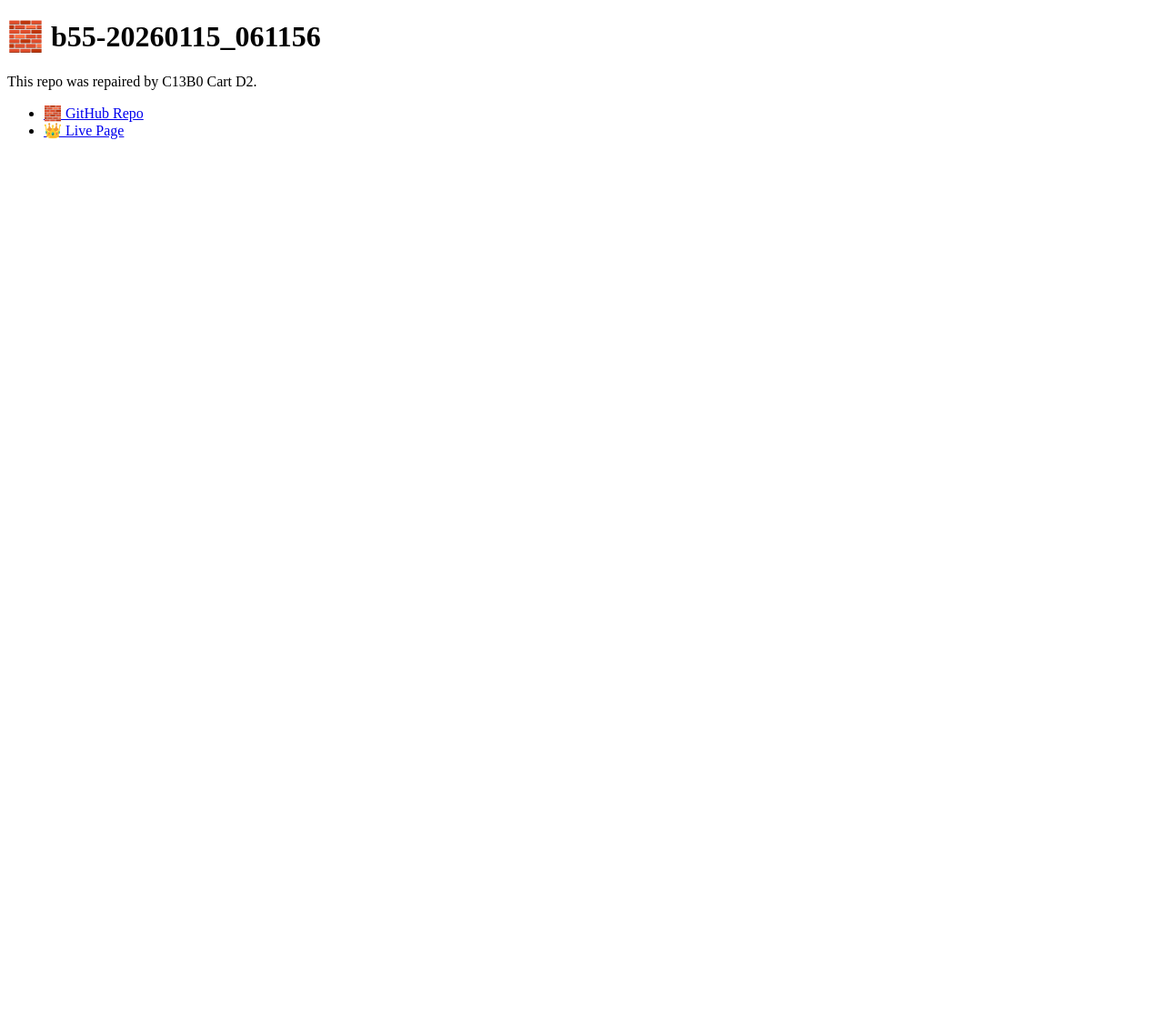
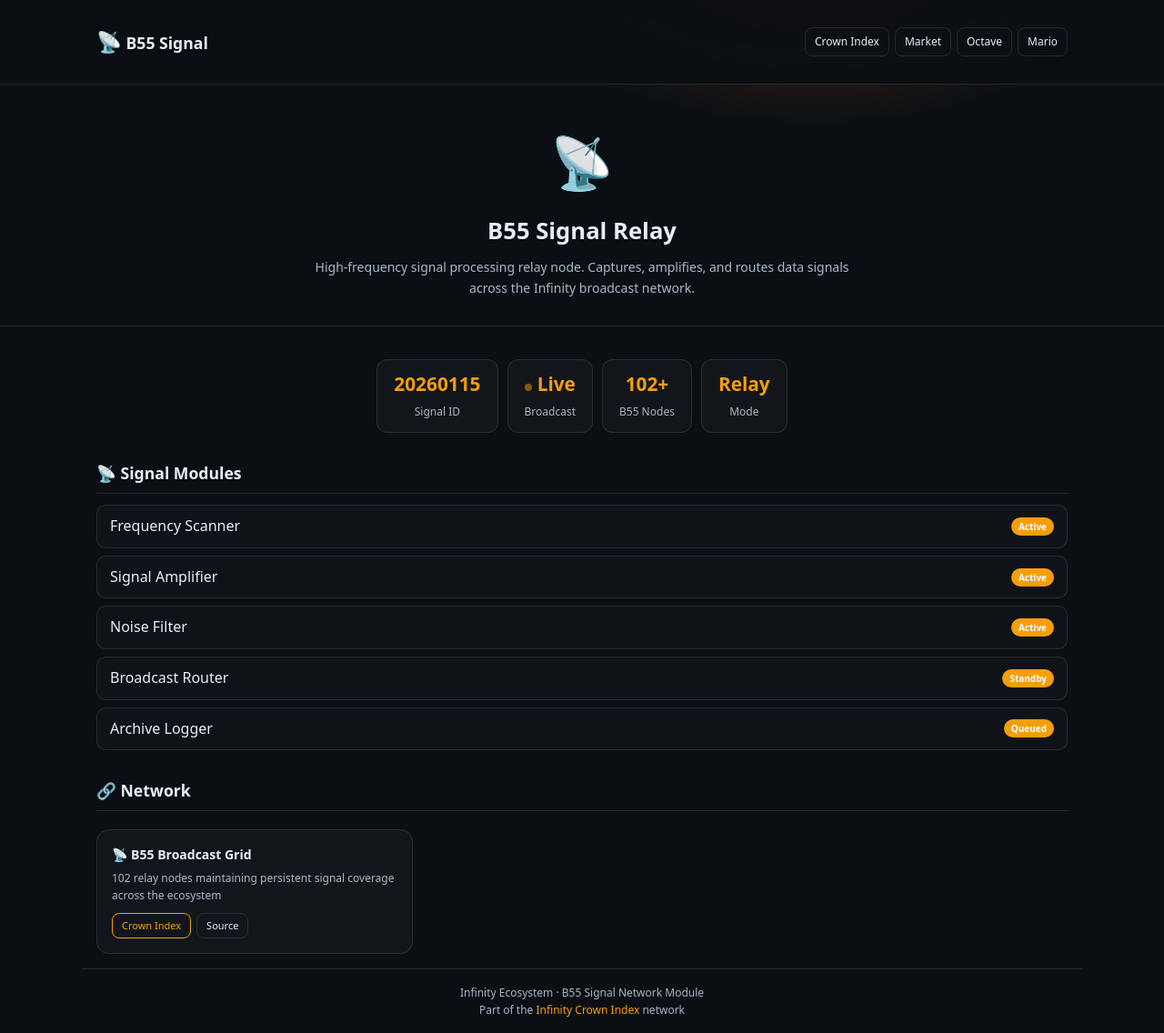
Before and after one commit to pewpi-infinity/b55-20260115_061156, a plain HTML site: page index.html in a window 1280 px wide. Shown: the whole page at 91% size. Before the commit the page ends 800 px from the top, so only its background shows below. Drawn offline with Linux system fonts and the light colour scheme.

Commit message:
Deploy b55 index - Infinity ecosystem

```diff
--- a/index.html
+++ b/index.html
@@ -1,15 +1,151 @@
-<!doctype html>
-<html>
-<head>
-<meta charset="utf-8">
-<title>b55-20260115_061156</title>
-</head>
-<body>
-<h1>🧱 b55-20260115_061156</h1>
-<p>This repo was repaired by C13B0 Cart D2.</p>
-<ul>
-  <li><a href="https://github.com/pewpi-infinity/b55-20260115_061156">🧱 GitHub Repo</a></li>
-  <li><a href="https://pewpi-infinity.github.io/b55-20260115_061156/">👑 Live Page</a></li>
-</ul>
-</body>
-</html>
+<!doctype html><html lang="en"><head>
+<meta charset="utf-8"><meta name="viewport" content="width=device-width,initial-scale=1">
+<title>B55 Signal - 20260115_061156</title>
+<style>
+:root {
+  --bg: #0b0f14;
+  --panel: #0f1620;
+  --line: rgba(255,255,255,.1);
+  --text: #e8eef7;
+  --muted: #a9b7c8;
+  --accent: #f59e0b;
+  --accent2: #fbbf24;
+}
+* { box-sizing: border-box; margin: 0; padding: 0; }
+body {
+  background: radial-gradient(800px 500px at 70% -10%, #78350f, transparent 50%), var(--bg);
+  color: var(--text);
+  font-family: system-ui, -apple-system, sans-serif;
+  line-height: 1.6;
+  min-height: 100vh;
+}
+a { color: var(--accent); text-decoration: none; }
+a:hover { text-decoration: underline; }
+.wrap { max-width: 1100px; margin: auto; padding: 16px; }
+header {
+  position: sticky; top: 0; z-index: 10;
+  background: rgba(11,15,20,.95);
+  backdrop-filter: blur(10px);
+  border-bottom: 1px solid var(--line);
+  padding: 12px 16px;
+}
+.hdr { display: flex; gap: 12px; align-items: center; flex-wrap: wrap; }
+.brand { font-weight: 800; font-size: 1.1rem; white-space: nowrap; }
+.brand-icon { font-size: 1.4rem; }
+.nav { display: flex; gap: 6px; flex-wrap: wrap; margin-left: auto; }
+.nav a {
+  font-size: 12px; padding: 5px 10px;
+  border: 1px solid var(--line); border-radius: 8px;
+  white-space: nowrap; color: var(--text);
+}
+.nav a:hover { background: rgba(255,255,255,.06); text-decoration: none; }
+.hero {
+  text-align: center; padding: 40px 16px 30px;
+  border-bottom: 1px solid var(--line);
+}
+.hero-icon { font-size: 3.5rem; margin-bottom: 12px; }
+.hero h1 { font-size: 1.6rem; font-weight: 800; margin-bottom: 8px; }
+.hero p { color: var(--muted); max-width: 600px; margin: auto; font-size: 14px; }
+.stats { display: flex; gap: 10px; flex-wrap: wrap; justify-content: center; margin: 20px 0; }
+.stat {
+  border: 1px solid var(--line); border-radius: 12px;
+  padding: 10px 18px; text-align: center;
+  background: rgba(255,255,255,.03);
+}
+.stat strong { display: block; font-size: 1.3rem; color: var(--accent); }
+.stat span { font-size: 12px; color: var(--muted); }
+.grid { display: grid; grid-template-columns: repeat(auto-fill, minmax(300px, 1fr)); gap: 12px; margin-top: 20px; }
+.card {
+  border: 1px solid var(--line); border-radius: 14px;
+  padding: 16px; background: rgba(255,255,255,.03);
+  transition: border-color .2s, transform .2s;
+}
+.card:hover { border-color: var(--accent); transform: translateY(-2px); }
+.card-title { font-weight: 700; font-size: 14px; margin-bottom: 4px; }
+.card-desc { font-size: 12px; color: var(--muted); margin-bottom: 10px; }
+.card-links { display: flex; gap: 6px; flex-wrap: wrap; }
+.btn {
+  font-size: 11px; padding: 4px 10px;
+  border: 1px solid var(--line); border-radius: 8px;
+  color: var(--text); background: transparent;
+  cursor: pointer; text-decoration: none;
+}
+.btn:hover { background: rgba(255,255,255,.06); text-decoration: none; }
+.btn-accent { border-color: var(--accent); color: var(--accent); }
+section { margin-top: 30px; }
+section h2 { font-size: 1.1rem; font-weight: 700; margin-bottom: 12px; padding-bottom: 8px; border-bottom: 1px solid var(--line); }
+.tiny { font-size: 11px; color: var(--muted); }
+footer {
+  border-top: 1px solid var(--line);
+  margin-top: 40px; padding: 16px 0;
+  text-align: center; font-size: 12px; color: var(--muted);
+}
+.pulse { animation: pulse 2s ease-in-out infinite; }
+@keyframes pulse { 0%,100% { opacity: 1; } 50% { opacity: .5; } }
+.status-dot { display: inline-block; width: 8px; height: 8px; border-radius: 50%; background: var(--accent); margin-right: 6px; }
+.module-list { list-style: none; }
+.module-list li {
+  padding: 10px 14px; border: 1px solid var(--line); border-radius: 10px;
+  margin-bottom: 8px; display: flex; justify-content: space-between; align-items: center;
+  background: rgba(255,255,255,.02);
+}
+.module-list li:hover { border-color: var(--accent); }
+.tag { font-size: 10px; padding: 2px 8px; border-radius: 99px; background: var(--accent); color: #fff; font-weight: 600; }
+</style>
+</head><body>
+<header><div class="wrap hdr">
+  <span class="brand"><span class="brand-icon">&#x1F4E1;</span> B55 Signal</span>
+
+    <nav class="nav">
+      <a href="https://pewpi-infinity.github.io/infinity-crown-index/">Crown Index</a>
+      <a href="https://pewpi-infinity.github.io/infinity-spark-market/">Market</a>
+      <a href="https://pewpi-infinity.github.io/smug_look/">Octave</a>
+      <a href="https://pewpi-infinity.github.io/MARIO-TOKENS/">Mario</a>
+    </nav>
+</div></header>
+
+<div class="hero">
+  <div class="hero-icon">&#x1F4E1;</div>
+  <h1>B55 Signal Relay</h1>
+  <p>High-frequency signal processing relay node. Captures, amplifies, and routes data signals across the Infinity broadcast network.</p>
+</div>
+
+<div class="wrap">
+  <div class="stats">
+    <div class="stat"><strong>20260115</strong><span>Signal ID</span></div>
+    <div class="stat"><strong><span class="status-dot pulse"></span>Live</strong><span>Broadcast</span></div>
+    <div class="stat"><strong>102+</strong><span>B55 Nodes</span></div>
+    <div class="stat"><strong>Relay</strong><span>Mode</span></div>
+  </div>
+
+  <section>
+    <h2>&#x1F4E1; Signal Modules</h2>
+    <ul class="module-list">
+      <li><span>Frequency Scanner</span><span class="tag">Active</span></li>
+      <li><span>Signal Amplifier</span><span class="tag">Active</span></li>
+      <li><span>Noise Filter</span><span class="tag">Active</span></li>
+      <li><span>Broadcast Router</span><span class="tag">Standby</span></li>
+      <li><span>Archive Logger</span><span class="tag">Queued</span></li>
+    </ul>
+  </section>
+
+  <section>
+    <h2>&#x1F517; Network</h2>
+    <div class="grid">
+      <div class="card">
+        <div class="card-title">&#x1F4E1; B55 Broadcast Grid</div>
+        <div class="card-desc">102 relay nodes maintaining persistent signal coverage across the ecosystem</div>
+        <div class="card-links">
+          <a class="btn btn-accent" href="https://pewpi-infinity.github.io/infinity-crown-index/">Crown Index</a>
+          <a class="btn" href="https://github.com/pewpi-infinity/b55-20260115_061156" target="_blank">Source</a>
+        </div>
+      </div>
+    </div>
+  </section>
+</div>
+
+<footer class="wrap">
+  Infinity Ecosystem &middot; B55 Signal Network Module<br>
+  Part of the <a href="https://pewpi-infinity.github.io/infinity-crown-index/">Infinity Crown Index</a> network
+</footer>
+</body></html>
```
